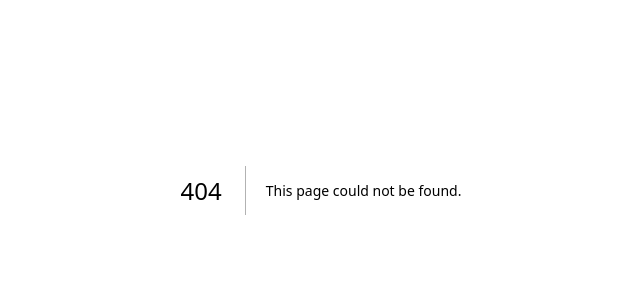
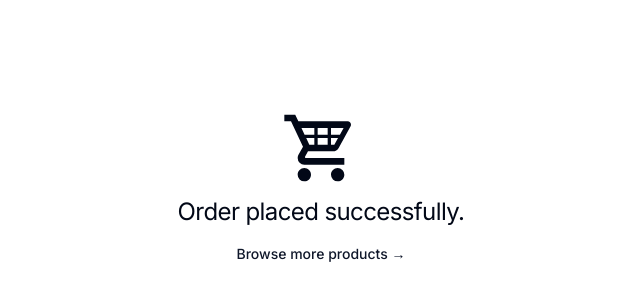
Before and after one commit to mewben/sweet-apple-acres, a Next.js app: page /checkout/success in a window 1280 px wide. Before the commit this address had no page. Shown: the part 210-510 px from the top of the page, without its empty margins (319-959 px from the left). Built offline with nearby package versions, Linux system fonts and the light colour scheme.

Commit message:
Checkout success

```diff
--- a/src/app/(cart)/checkout/page.tsx
+++ b/src/app/(cart)/checkout/page.tsx
@@ -5,13 +5,13 @@ import { Logo } from "~/components/logo";
 export default async function CheckoutPage() {
   return (
     <div className="flex flex-col md:flex-row-reverse justify-center min-h-screen">
-      <div className="md:w-1/2 p-24 bg-gray-50">
+      <div className="md:w-1/2 p-6 md:p-24 bg-gray-50">
         <div className="flex flex-col max-w-lg w-full">
           <Logo className="flex md:hidden mb-12" />
           <OrderSummaryWrapper />
         </div>
       </div>
-      <div className="md:w-1/2 p-24 flex justify-end">
+      <div className="md:w-1/2 p-6 md:p-24 flex justify-end">
         <div className="flex flex-col max-w-lg w-full">
           <Logo className="hidden md:flex mb-12" />
           <ShippingFormWrapper />
--- /dev/null
+++ b/src/app/(cart)/checkout/success/page.tsx
@@ -0,0 +1,27 @@
+import Link from "next/link";
+import { Button } from "~/components/ui/button";
+
+export default function CheckoutSuccessPage() {
+  return (
+    <div className="flex justify-center items-center h-screen">
+      <div className="py-12 my-6">
+        <Link href="/" className="flex flex-col gap-2 items-center">
+          <div>
+            <svg
+              xmlns="http://www.w3.org/2000/svg"
+              viewBox="0 0 24 24"
+              fill="currentColor"
+              className="size-12 md:size-20"
+            >
+              <path d="M19 20c0 1.11-.89 2-2 2a2 2 0 01-2-2c0-1.11.89-2 2-2a2 2 0 012 2M7 18c-1.11 0-2 .89-2 2a2 2 0 002 2c1.11 0 2-.89 2-2s-.89-2-2-2m.2-3.37l-.03.12c0 .14.11.25.25.25H19v2H7a2 2 0 01-2-2c0-.35.09-.68.24-.96l1.36-2.45L3 4H1V2h3.27l.94 2H20c.55 0 1 .45 1 1 0 .17-.05.34-.12.5l-3.58 6.47c-.34.61-1 1.03-1.75 1.03H8.1l-.9 1.63M8.5 11H10V9H7.56l.94 2M11 9v2h3V9h-3m3-1V6h-3v2h3m3.11 1H15v2h1l1.11-2m1.67-3H15v2h2.67l1.11-2M6.14 6l.94 2H10V6H6.14z" />
+            </svg>
+          </div>
+          <h1 className="text-2xl tracking-tight">
+            Order placed successfully.
+          </h1>
+          <Button variant="link">Browse more products &rarr;</Button>
+        </Link>
+      </div>
+    </div>
+  );
+}
--- a/src/components/cart/cart-icon.tsx
+++ b/src/components/cart/cart-icon.tsx
@@ -27,7 +27,7 @@ export const CartIcon = () => {
         </svg>
         {totalCount > 0 && (
           <span
-            className="absolute top-0 right-0 bg-red-600 text-white text-nowrap text-xs font-bold rounded-full bg-opacity-80 z-10 tracking-tighter -mt-2 -mr-2 flex items-center justify-center min-h-6 min-w-6"
+            className="absolute top-0 right-0 bg-red-600 text-white text-nowrap text-xs font-bold rounded-full bg-opacity-80 z-10 tracking-tighter -mt-2 -mr-2 flex items-center justify-center min-h-5 min-w-5"
             aria-label="cart-items"
           >
             {totalCount}
--- a/src/components/cart/shipping-form.tsx
+++ b/src/components/cart/shipping-form.tsx
@@ -26,7 +26,7 @@ import { useTransition } from "react";
 import { placeOrder } from "~/lib/products-api";
 import { CartItem } from "~/lib/types";
 
-import { redirect } from "next/navigation";
+import { useRouter } from "next/navigation";
 import { toast } from "../ui/use-toast";
 
 const COUNTRIES: Record<string, string> = {
@@ -66,6 +66,7 @@ type Props = {
 
 const ShippingForm = ({ items, disabled, onSuccess }: Props) => {
   const [isPending, startTransition] = useTransition();
+  const router = useRouter();
 
   // 1. Define your form.
   const form = useForm<z.infer<typeof formSchema>>({
@@ -97,7 +98,7 @@ const ShippingForm = ({ items, disabled, onSuccess }: Props) => {
       try {
         await placeOrder(preparedData);
         onSuccess();
-        redirect("/checkout/success");
+        router.replace("/checkout/success");
       } catch (error) {
         toast({
           title: "Oops! Something went wrong",
```
